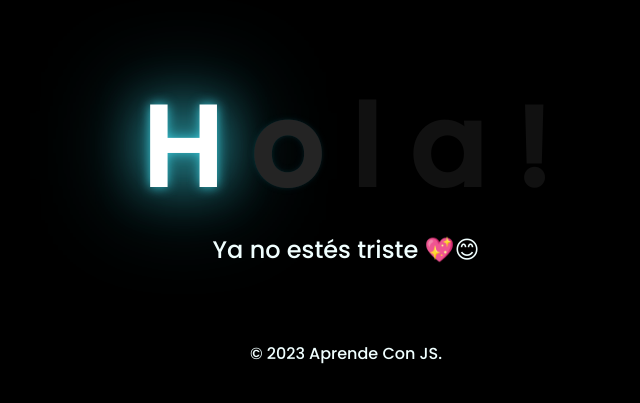
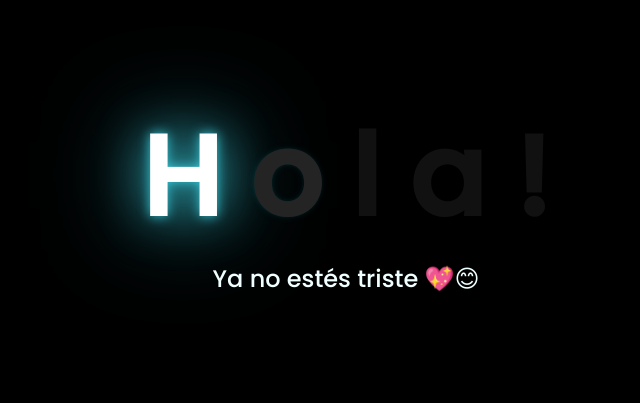
Before and after one commit to alexoglz/flowers-js-project, a plain HTML site: page index.html in a window 1280 px wide. Shown: the part 113-516 px from the top of the page, without its empty margins (302-942 px from the left). Drawn offline with Linux system fonts and the light colour scheme; files that its build step writes are made by us from their sources.

Commit message:
Update index.html

```diff
--- a/index.html
+++ b/index.html
@@ -30,7 +30,7 @@
 
     <!-- Créditos -->
     <div class="credits">
-        <p>&copy; 2023 Aprende Con JS.</p>
+
     </div>
 </body>
 
```
